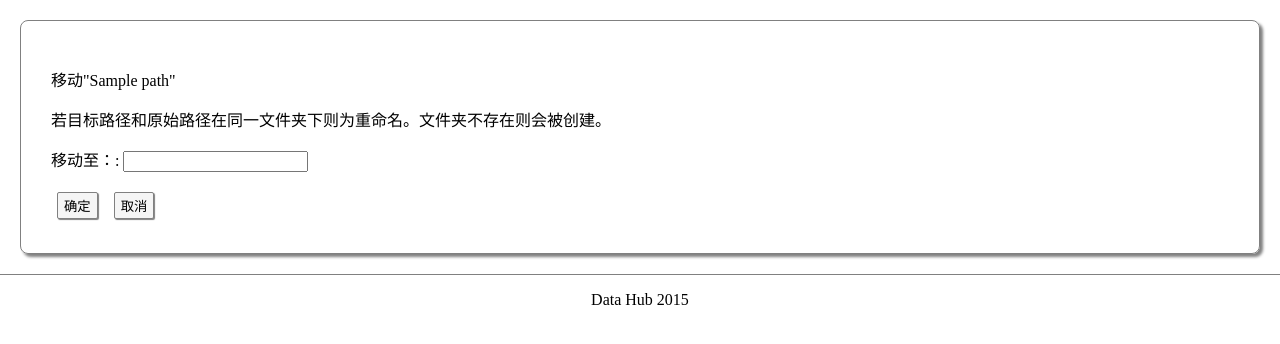
After one commit to LouYu2015/datahub, a Django app: template template/fileManager/renameForm.html in a window 1280 px wide. The commit adds this page. Shown: the top 344 px of the page. Run offline with Django 3.2, Linux system fonts and the light colour scheme; the template is opened without the code that fills it: values that come from a table or form of the project are taken from there, most other values are stand-ins (such as "Sample title", 1, 10 or a date in 2020); parts of the project's set-up code (start-up, migrations or seed data) failed here and were passed over.

Commit message:
Added common operations of file system on the file manager, including 'delete' and 'move'.
Deleted url 'showtable/'
Added css for folder.css
Moved css of link from paginator.css to form.css
Shortened auto-jump time in message page

```diff
--- a/datahub/urls.py
+++ b/datahub/urls.py
@@ -2,7 +2,6 @@ from django.conf.urls import include, url
 from django.contrib import admin
 
 urlpatterns = [
-    url(r'^showtable/$', 'view.showdata.showTablePage', {'path': r'test\ex2data2.txt'}),
     url(r'^admin/', include(admin.site.urls)),
     url(r'^login/$', 'view.auth.showLogInPage'),
     url(r'^logout/$', 'view.auth.showLogOutPage'),
--- a/static/general/form.css
+++ b/static/general/form.css
@@ -28,7 +28,67 @@ ul.errorlist li
 
 div.colorBox
 {
+    text-shadow: 1px 1px gray;
 	color: white;
 	background-color: CornflowerBlue;
 	border: 1px solid SkyBlue;
 }
+
+div.colorBox a
+{
+	padding: 5px;
+	margin: 1px;
+	text-decoration: none;
+    text-decoration: underline;
+
+    text-shadow: 1px 1px 1px gray;
+}
+
+div.colorBox a:link, div.colorBox a:visited
+{
+	color: white;
+}
+
+div.colorBox a:hover, div.colorBox a:active
+{
+	color: PaleTurquoise;
+}
+
+div.bar
+{
+    padding: 8px;
+}
+
+div.bar p
+{
+    margin: 8px;
+}
+
+input[type="button"], input[type="submit"], input[type="reset"]
+{
+    margin: 4px 6px;
+    padding: 3px 6px;
+
+    background-color: WhiteSmoke;
+    border: 1px solid gray;
+    border-radius: 2px;
+
+    box-shadow: 1px 1px 1px gray;
+}
+
+input.danger
+{
+    background-color: Tomato;
+    border: 1px solid red;
+    color: white;
+}
+
+a:link, a:visited
+{
+	color: blue;
+}
+
+a:hover, a:active
+{
+	color: DeepSkyBlue;
+}
--- /dev/null
+++ b/template/fileManager/renameForm.html
@@ -0,0 +1,23 @@
+<!DOCTYPE html>
+<html>
+	<head>
+		<title>移动 {{ path }}</title>
+		<link rel = "stylesheet" type = "text/css" href = "/static/general/headerfooter.css/" />
+		<link rel = "stylesheet" type = "text/css" href = "/static/general/form.css/" />
+	</head>
+	<body>
+        <div class = "content">
+            <div class = "box">
+                <p>移动"{{ path }}"</p>
+                <p>若目标路径和原始路径在同一文件夹下则为重命名。文件夹不存在则会被创建。</p>
+                <form method = "POST">
+                    {% csrf_token %}
+                    {{ form.as_p }}
+                    <input type = "submit" name = "rename" value = "确定" />
+                    <input type = "submit" name = "" value = "取消" />
+                </form>
+            </div>
+        </div>
+		{% include "general/footer.html" %}
+	</body>
+</html>
--- a/template/fileManager/upload.html
+++ b/template/fileManager/upload.html
@@ -6,7 +6,7 @@
     </head>
     <body>
         <div class = "box">
-            <p>当前路径：{{ path }}</p>
+            <p>如果文件夹不存在，将会创建新文件夹</p>
             <form method="post" enctype="multipart/form-data" >
                 {% csrf_token %}
                 {{form.as_p}}
--- a/template/general/message.html
+++ b/template/general/message.html
@@ -4,14 +4,14 @@
 		<title>{{ title }}</title>
 		<link rel = "stylesheet" type = "text/css" href = "/static/general/form.css/" />
 		{% if next %}
-		<meta http-equiv="refresh" content="10; {{ next }}"/>
+		<meta http-equiv="refresh" content="5; {{ next }}"/>
 		{% endif %}
 	</header>
 	<body>
 		<div class = "colorBox" style = "text-align: center">
 			<p>{{ content }}</p>
 			{% if next %}
-			<p>10秒后将自动跳转到{{ next }}</p>
+			<p>5秒后将自动跳转到"<a href = "{{ next }}">{{ next }}</a>"</p>
 			{% endif %}
 		</div>
 	</body>
--- a/view/fileManager.py
+++ b/view/fileManager.py
@@ -13,8 +13,13 @@ import urllib
 viewForType = {'.csv': showTablePage,}
 
 class UploadForm(forms.Form):
+    path = forms.CharField(label = "上传至", max_length = 2048, required = False)
     file = forms.FileField(label = "文件")
 
+class RenameForm(forms.Form):
+    path = forms.CharField(label = "移动至：", max_length = 2048, required = False)
+
+# TODO: Restrict the space that a user can occupy.
 def showUploadPage(request, username, path):
     '''
     Show a page for user to select a file to upload.
@@ -32,16 +37,17 @@ def showUploadPage(request, username, path):
             cd = form.cleaned_data
 
             # Save the file
+            path = form.cleaned_data['path']
             fullPath = os.path.join(settings.USER_FILE_PATH, escapePath(username), escapePath(path), os.path.split(cd['file'].name)[-1])
             if not os.path.exists(os.path.dirname(fullPath)):
                 os.makedirs(os.path.dirname(fullPath))
-            if os.path.exists(fullPath):
+            if os.path.exists(fullPath):# TODO: Ask the user to decide whether to override the file
                 os.remove(fullPath)
             saveUploadedFile(cd['file'], fullPath)
 
-            return showMessagePage(request, '操作成功', u'您成功上传了文件%s' % os.path.basename(path))
+            return showMessagePage(request, '操作成功', u'您成功上传了文件"%s"' % os.path.basename(fullPath), next = './')
     else:
-        form = UploadForm()
+        form = UploadForm(initial = {'path': path})
     return render_to_response('fileManager/upload.html',
         dict({'form':form,
               'path': path}.items() + csrf(request).items()))
@@ -57,20 +63,51 @@ def showFileOrFolder(request, username, path):
     '''
     if not request.user.is_authenticated() or not request.user.username == username:
         return showMessagePage(request, '错误', '您没有权限')
+
     fullPath = os.path.join(settings.USER_FILE_PATH, escapePath(username), escapePath(path))
+
+    if request.method in ('GET', 'POST') and os.path.exists(fullPath):
+        if request.method == 'GET': # Show confirm page
+            if 'delete' in request.GET:
+                return render(request, 'fileManager/deleteConfirm.html', dict({'path': path}.items() + csrf(request).items()))
+            elif 'rename' in request.GET:
+                return render(request, 'fileManager/renameForm.html', dict({'path': path,
+                                                                            'form': RenameForm(initial = {'path' : path}),
+                                                                            }.items() + csrf(request).items()))
+
+        if request.method == 'POST': # Do the action
+            if 'delete' in request.POST:
+                os.remove(fullPath)
+                return showMessagePage(request, '操作成功', u'您已删除"%s"' % path, next = '../')
+            elif 'rename' in request.POST:
+                form = RenameForm(request.POST)
+                if form.is_valid():
+                    cd = form.cleaned_data
+                    destPath = os.path.join(settings.USER_FILE_PATH, escapePath(username), escapePath(cd['path']))
+                    if not os.path.exists(os.path.dirname(destPath)):
+                        os.makedirs(os.path.dirname(destPath))
+                    os.rename(fullPath, destPath)
+                    return showMessagePage(request, '操作成功', u'您已移动"%s"至"%s"' % (path, destPath), next = '../')
+                else:
+                    return render(request, 'fileManager/renameForm.html', dict({'path': path,
+                                                                            'form': RenameForm(initial = {'path' : path}),
+                                                                            }.items() + csrf(request).items()))
+    # Display
     if os.path.isdir(fullPath):
         return showFolderPage(request, username, fullPath, path)
+
     if os.path.isfile(fullPath):
         ext = os.path.splitext(fullPath)[-1]
         if ext in viewForType.keys():
-            return viewForType[ext](request, fullPath)
+            return viewForType[ext](request, fullPath, path)
         else:
             return showDonloadPage(request, fullPath)
+
     return showMessagePage(request, '错误', '路径不存在')
 
 def showFolderPage(request, username, fullPath, path):
     '''
-    Warning: This function won't check whether the user have the authority to access the path, and won't escape the path
+    Warning: This function won't check whether the user have the authority to access the path, won't escape the path, and won't check whether the file exists.
     Show things in a folder.
 
     username: The user whom the file is belone to.(Later users may be able to access other's files, so then username might be different to request.username)
@@ -86,7 +123,7 @@ def showFolderPage(request, username, fullPath, path):
 
 def showDonloadPage(request, fullPath):
     '''
-    Warning: This function won't check whether the user have the authority to access the path, and won't escape the path
+    Warning: This function won't check whether the user have the authority to access the path, won't escape the path, and won't check whether the file exists.
     Let a user donload the file in the path.
 
     fullPath: The path in the server's file system to be donloaded.
```
Also changed, not shown: static/fileManager/folder.css (added, +20 -0 lines), static/general/paginator.css (+1 -13 lines), template/fileManager/deleteConfirm.html (added, +21 -0 lines), template/fileManager/folder.html (+15 -6 lines), template/showdata/table.html (+7 -1 lines), test/ex2data2.txt (deleted, +0 -119 lines), view/auth.py (+6 -2 lines), view/showdata.py (+6 -5 lines), db.sqlite3.
